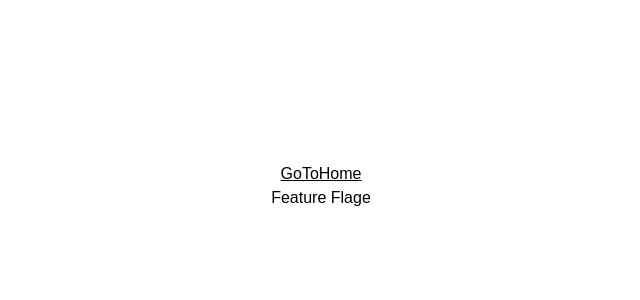
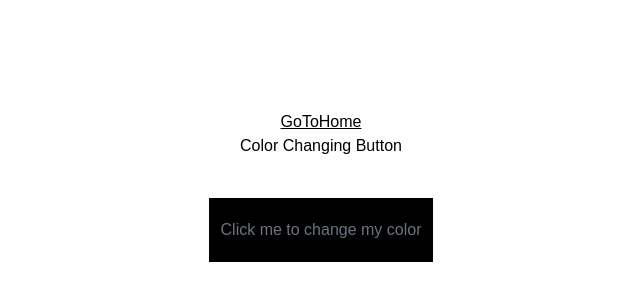
Before and after one commit to sameerkali/React_coding_round_practice, a React (Vite) app: page /seven in a window 1280 px wide. Shown: the part 214-514 px from the top of the page, without its empty margins (319-959 px from the left). Built offline with nearby package versions, Linux system fonts and the light colour scheme.

Commit message:
click to change color is done

```diff
--- a/src/All Assessment/assessment07/Seven.jsx
+++ b/src/All Assessment/assessment07/Seven.jsx
@@ -1,18 +1,30 @@
-import React from 'react'
-import GoToHome from '../../Components/GoToHome'
+import React, { useState } from 'react';
+import GoToHome from '../../Components/GoToHome';
+import '../../index.css';
 
 const Seven = () => {
+  const [color, setColor] = useState('000000');
+
+  const handleChangeColor = () => {
+    const randomColor = Math.floor(Math.random() * 16777215).toString(16);
+    setColor(randomColor);
+  };
+
   return (
-    <div>
     <div className='flex flex-col justify-center items-center h-screen'>
-      <GoToHome/>
-      <h1>Feature Flage</h1>
-      <div className=''>
-
+      <GoToHome />
+      <h1>Color Changing Button</h1>
+      <div>
+        <button
+          onClick={handleChangeColor}
+          className={`px-3 py-5 text-gray-500 mt-10`}
+          style={{ backgroundColor: `#${color}` }}
+        >
+          Click me to change my color
+        </button>
       </div>
     </div>
-    </div>
-  )
-}
+  );
+};
 
-export default Seven
+export default Seven;
```
Also changed, not shown: src/All Assessment/assessment07/readme.md.
